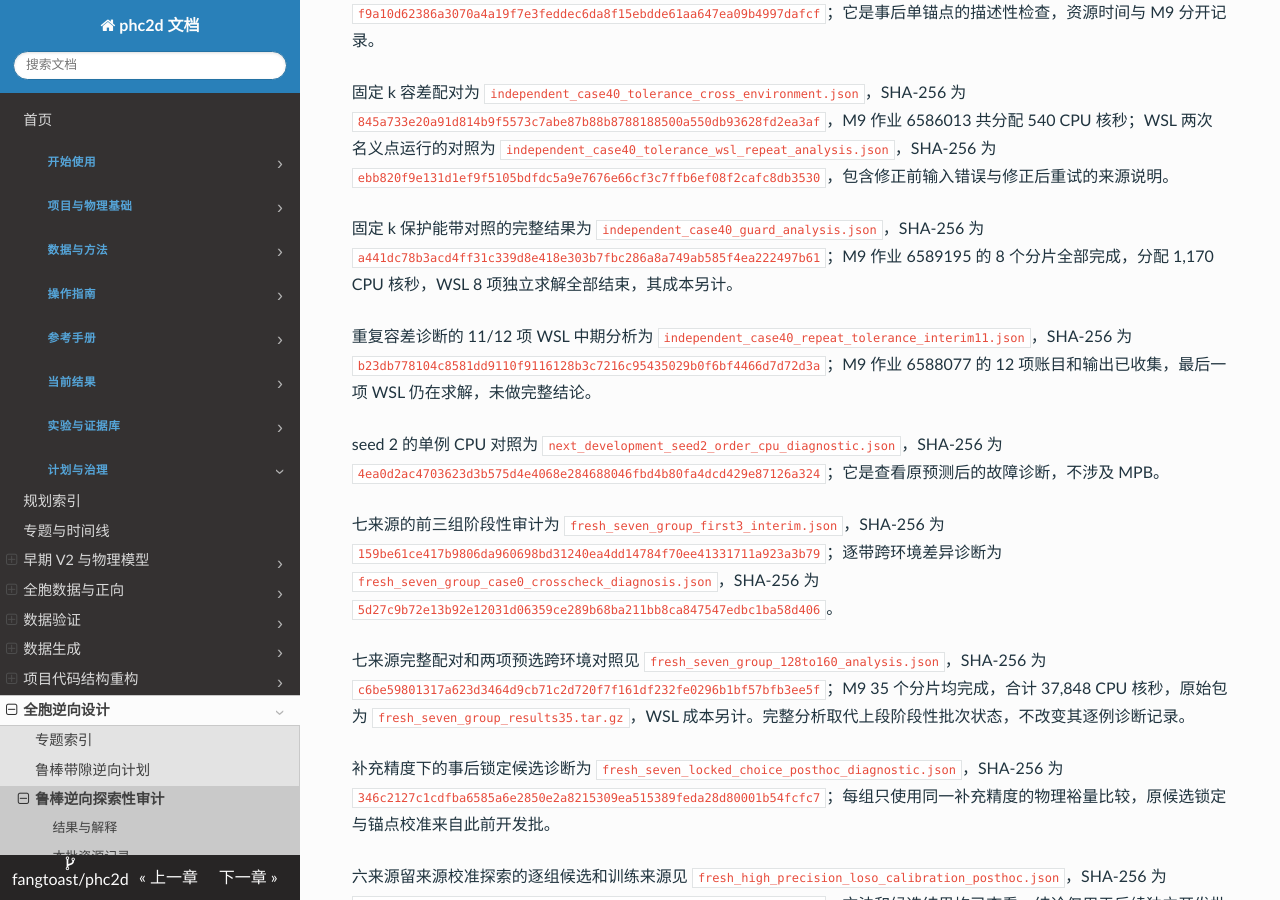
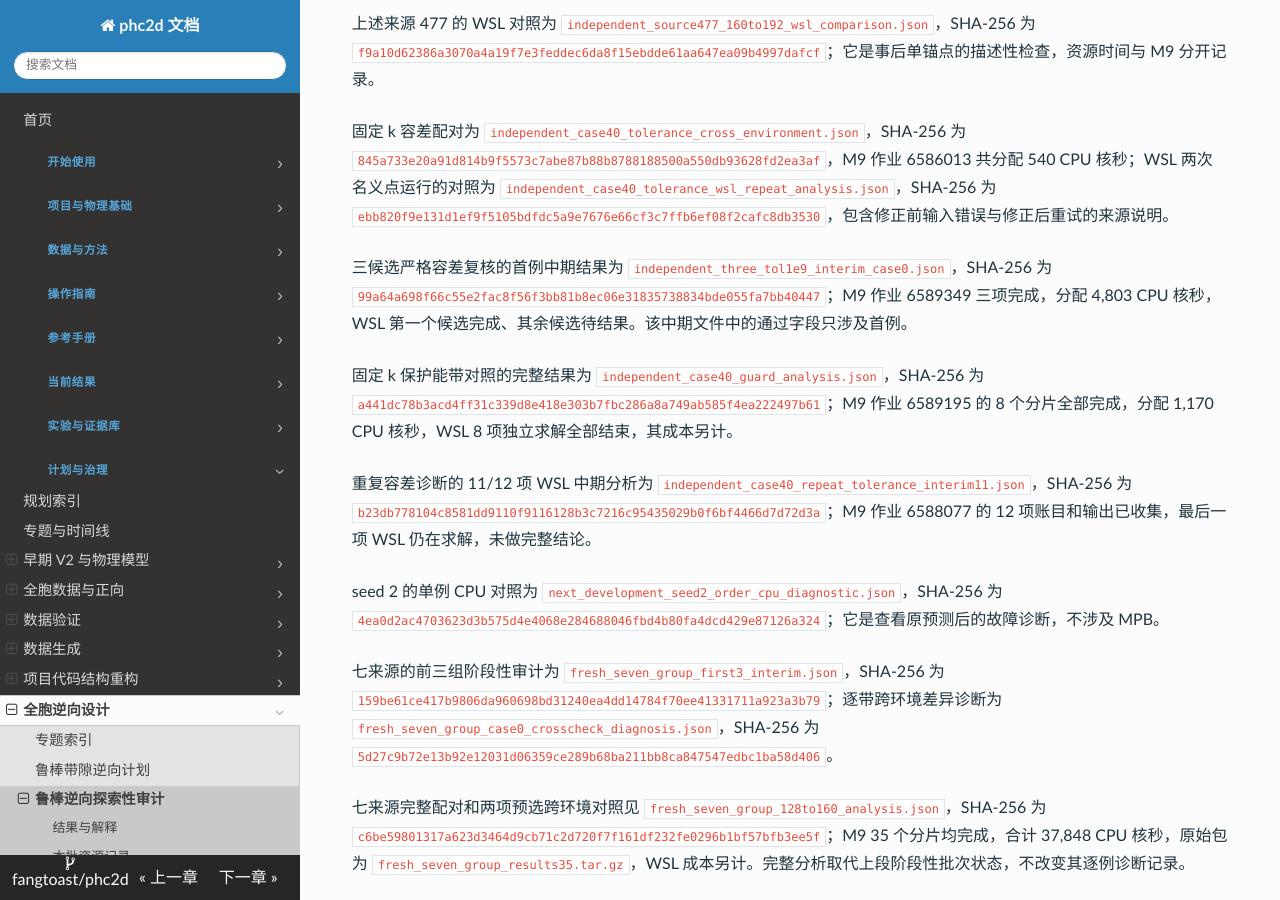
Before and after one commit to fangtoast/phc2d, an MkDocs documentation site: the page built from docs/results/inverse/鲁棒带隙逆向可用性审计.md, in a window 1280 px wide and 900 px high, scrolled down 12075 px. Built offline with MkDocs 1.6.1, drawn with Linux system fonts in a browser that asks for light colours; some of the changed text lies outside the part shown.

Commit message:
Record first strict-tolerance cross-check

```diff
--- a/docs/results/inverse/鲁棒带隙逆向可用性审计.md
+++ b/docs/results/inverse/鲁棒带隙逆向可用性审计.md
@@ -107,6 +107,7 @@ source_artifacts:
 | 来源 477 的 160→192 追加诊断 | 同一锚点的三个偏移均通过该更高分辨率合同的数值门，共同目标裕量约为 −0.02208；WSL 与 M9 的 k 点和门判断一致，全谱最大差约 $2.38\times10^{-7}$ | 查看原失败后进行的单锚点诊断；WSL 对照未设通过阈值。不追溯改变原批失败，也不证明整组候选或连续 BZ 收敛 |
 | 第三个预选锚点的固定 k 容差诊断 | 名义/正偏移在同一预选 k 点，M9–WSL 的全谱最大差在容差 $10^{-7}$ 下为 $1.08\times10^{-5}$/$1.23\times10^{-5}$；容差 $10^{-9}$ 下为 $2.54\times10^{-7}$/$1.87\times10^{-5}$ | 更严格容差并未在两个偏移上同时消除差异；固定点运行的求解轨迹与原多 k 计算不同，仅供事后诊断，不改变原门或证明故障原因。WSL 因输入错误修复产生的两次名义点运行另有原始记录 |
 | 来源 477 的五候选 160→192 整组诊断 | 同一来源的五候选、每候选三个偏移均通过该合同的数值门；五个目标共同裕量均为负 | 原锚点失败后事后选取并整体复算；不改变原批次数值门及跨环境门失败，也不是独立 P2 统计或连续 BZ 认证 |
+| 三候选严格容差复核中期 | 原跨环境未通过的三个候选在 M9 上均通过数值门；其中来源 583 的锚点已完成 WSL 配对，三个偏移的全谱最大差不超过 $2.98\times10^{-7}$ | 三例依据原失败事后选取，另两例 WSL 尚在执行；单例配对通过不代表该设置对整批可靠，也不改变原批次失败 |
 | 固定 k 保护能带对照 | 同一结构的名义和正偏移各重复两次，保护能带从 4 增至 8 后，M9–WSL 全谱最大差分别约为 $3.31\times10^{-6}$、$1.28\times10^{-6}$，仍超过原 $10^{-6}$ 门 | 事后选定的单点诊断；同时观察到环境内重复差异。不能据此认定增加保护带稳定解决跨环境问题，也不替代完整 P2 复核 |
 | 固定 k 重复容差诊断中期结果 | 两个偏移、两种容差下 M9 各完成三次，WSL 完成 11/12 次。正偏移、$10^{-9}$ 的三次跨环境全谱最大差最高约 $1.25\times10^{-6}$；$10^{-11}$ 已完成的两次为约 $1.79\times10^{-7}$ | 最后一次 WSL $10^{-11}$ 求解仍在运行；这是事后单点及不完整重复，不能据此认定更严格容差可靠，也不改变原批失败 |
 | seed 2 的单例带序跨设备诊断 | 原 60 候选中唯一带序异常的来源 762 阈值正向候选，在 CPU 也出现 12 处倒序；CPU–GPU 全谱最大差约 $1.94\times10^{-5}$ | 原 GPU 倒序位于 B8–B9，最大约 0.0022。事后单例说明更换设备未必消除此异常；当前合同要求全谱有序，不能仅因目标为 B4–B5 就恢复评分或改变原 P2 门 |
@@ -276,6 +277,8 @@ N40 对照作业 5524656 在节点 g0727 完成，分配 127 GPU 秒和 762 CPU
 
 固定 k 容差配对为 `independent_case40_tolerance_cross_environment.json`，SHA-256 为 `845a733e20a91d814b9f5573c7abe87b88b8788188500a550db93628fd2ea3af`，M9 作业 6586013 共分配 540 CPU 核秒；WSL 两次名义点运行的对照为 `independent_case40_tolerance_wsl_repeat_analysis.json`，SHA-256 为 `ebb820f9e131d1ef9f5105bdfdc5a9e7676e66cf3c7ffb6ef08f2cafc8db3530`，包含修正前输入错误与修正后重试的来源说明。
 
+三候选严格容差复核的首例中期结果为 `independent_three_tol1e9_interim_case0.json`，SHA-256 为 `99a64a698f66c55e2fac8f56f3bb81b8ec06e31835738834bde055fa7bb40447`；M9 作业 6589349 三项完成，分配 4,803 CPU 核秒，WSL 第一个候选完成、其余候选待结果。该中期文件中的通过字段只涉及首例。
+
 固定 k 保护能带对照的完整结果为 `independent_case40_guard_analysis.json`，SHA-256 为 `a441dc78b3acd4ff31c339d8e418e303b7fbc286a8a749ab585f4ea222497b61`；M9 作业 6589195 的 8 个分片全部完成，分配 1,170 CPU 核秒，WSL 8 项独立求解全部结束，其成本另计。
 
 重复容差诊断的 11/12 项 WSL 中期分析为 `independent_case40_repeat_tolerance_interim11.json`，SHA-256 为 `b23db778104c8581dd9110f9116128b3c7216c95435029b0f6bf4466d7d72d3a`；M9 作业 6588077 的 12 项账目和输出已收集，最后一项 WSL 仍在求解，未做完整结论。
```
